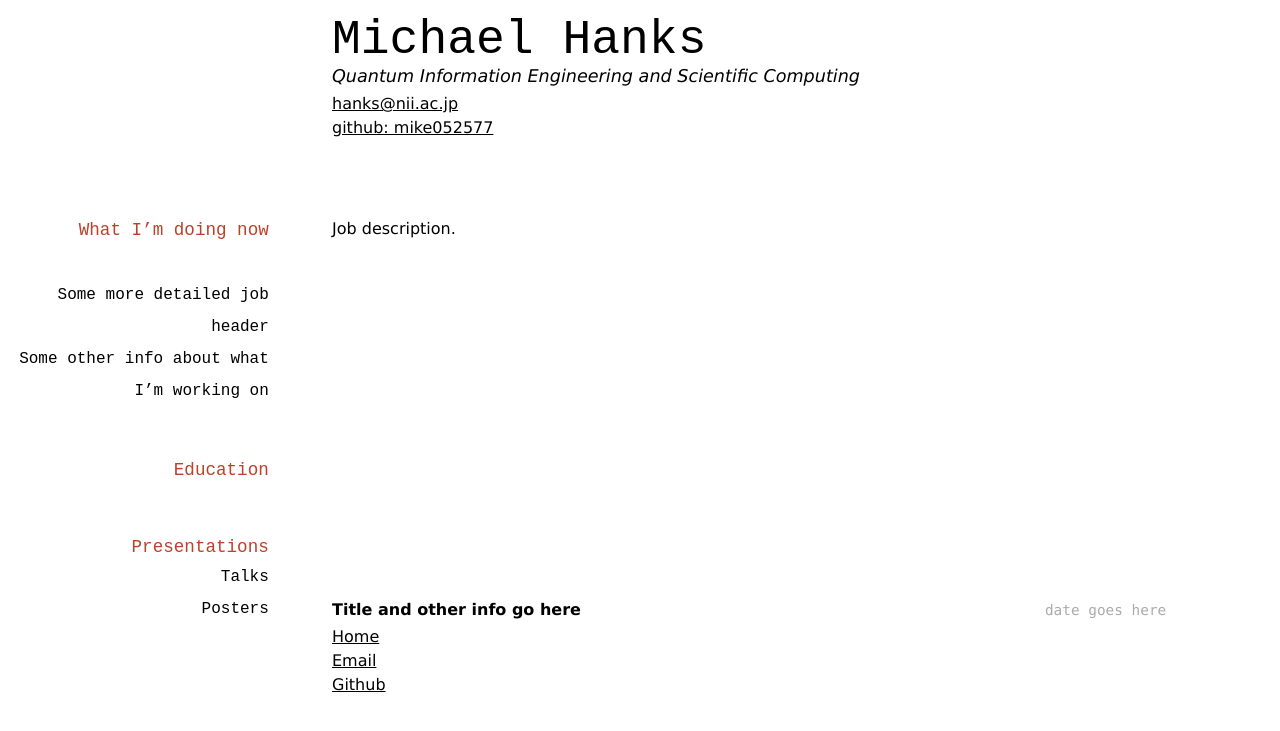
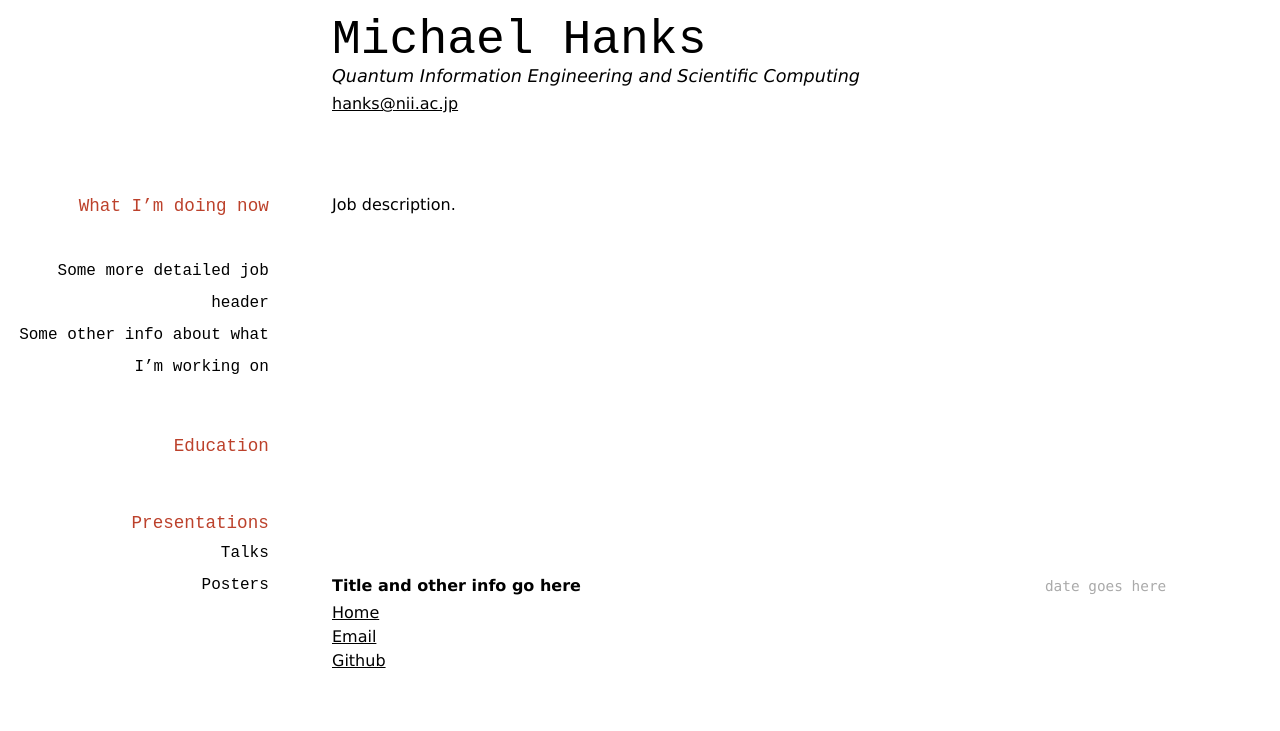
Before and after one commit to mike052577/mike052577.github.io, a Jekyll site: the page built from cv/index.md, in a window 1280 px wide. Shown: the top 731 px of the page. Built offline with Jekyll 4.4.1, drawn with Linux system fonts in a browser that asks for light colours.

Commit message:
Removed github link from cv sub-header

```diff
--- a/cv/index.md
+++ b/cv/index.md
@@ -12,7 +12,6 @@ Quantum Information Engineering and Scientific Computing
 <div id="contactinfo">
 <ul>
   <li><a href="mailto:hanks@nii.ac.jp">hanks@nii.ac.jp</a></li>
-  <li><a href="http://github.com/mike052577">github: mike052577</a></li>
 </ul>
 </div>
 
```
